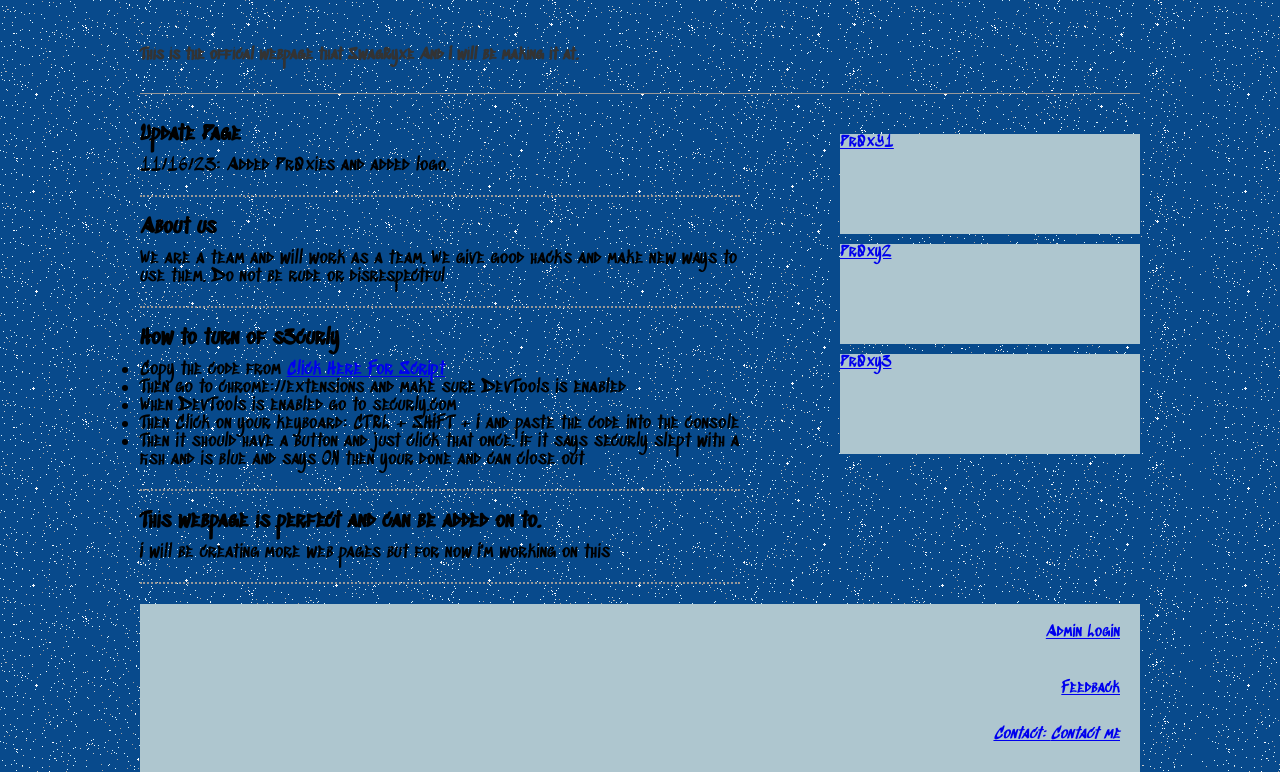
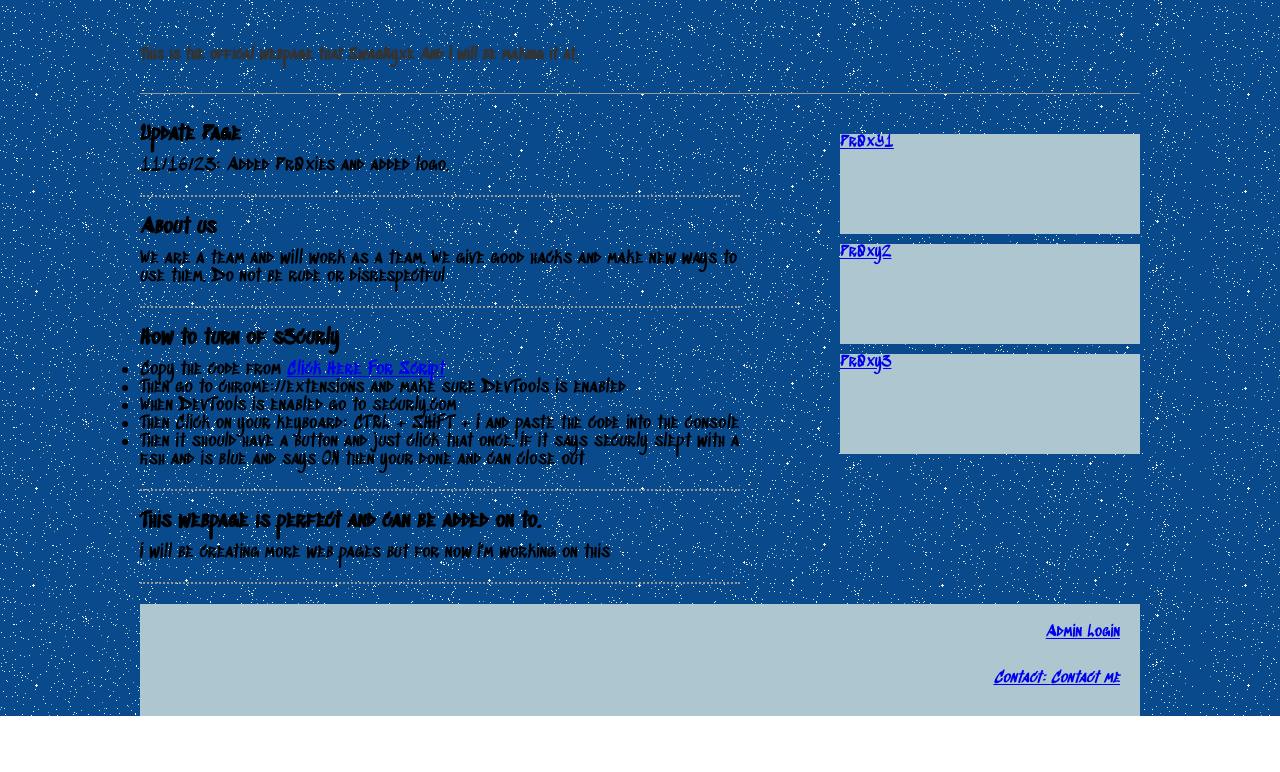
Before and after one commit to coolbro12371/Shrekwebpage, a plain HTML site: page index.html in a window 1280 px wide. Shown: the part 113-885 px from the top of the page. After the commit the page ends 829 px from the top, so only its background shows below. Drawn offline with Linux system fonts and the light colour scheme.

Commit message:
Update index.html

```diff
--- a/index.html
+++ b/index.html
@@ -84,7 +84,6 @@
 	</section>
 	<footer>
 		<p> <a href="https://coolbro12371.github.io/login-page/"target="_blank"> Admin Login </p>
-		<p> <a href="https://coolbro12371.github.io/star-rating/"target="_blank"> Feedback </p>
 		<address>
 			Contact: <a href="mailto:caleb.schall@perrypanthers.org"target="_blank">Contact me</a>
 		</address>
```
